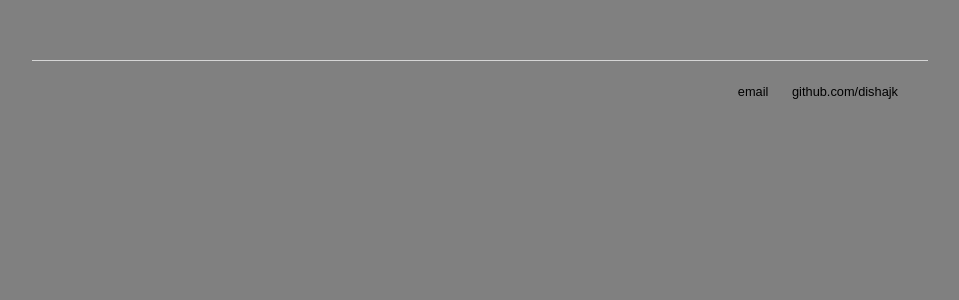
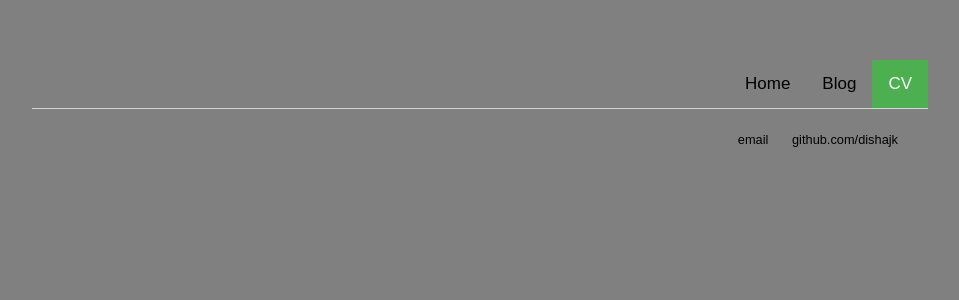
Before and after one commit to dishajk/dishajk.github.io, a Jekyll site: the page built from cv/index.html, in a window 1280 px wide. Shown: the top 300 px of the page, without its empty margins (160-1119 px from the left). Built offline with Jekyll 4.4.1, drawn with Linux system fonts in a browser that asks for light colours.

```diff
--- a/cv/index.html
+++ b/cv/index.html
@@ -2,3 +2,8 @@
 layout: default
 title: CV | Disha Kuzhively
 ---
+	<div class="topnav">
+    <a class="active" href="#cv">CV</a>
+    <a href="../blog">Blog</a>
+    <a href="/..">Home</a>
+  	</div>
```
